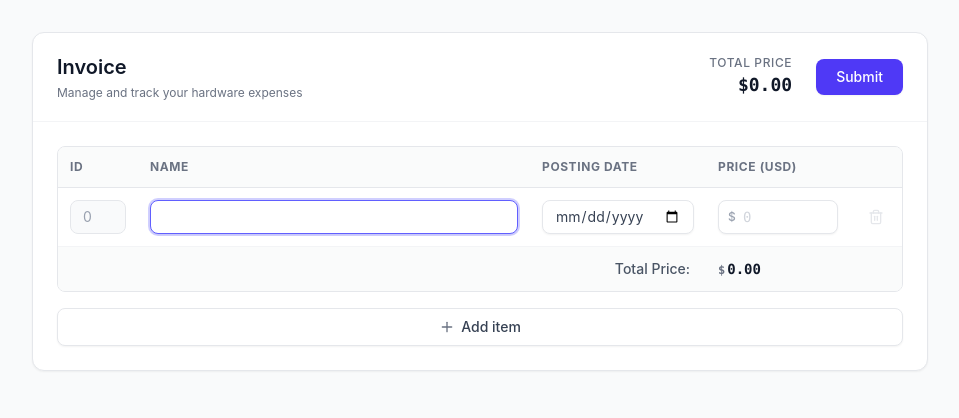
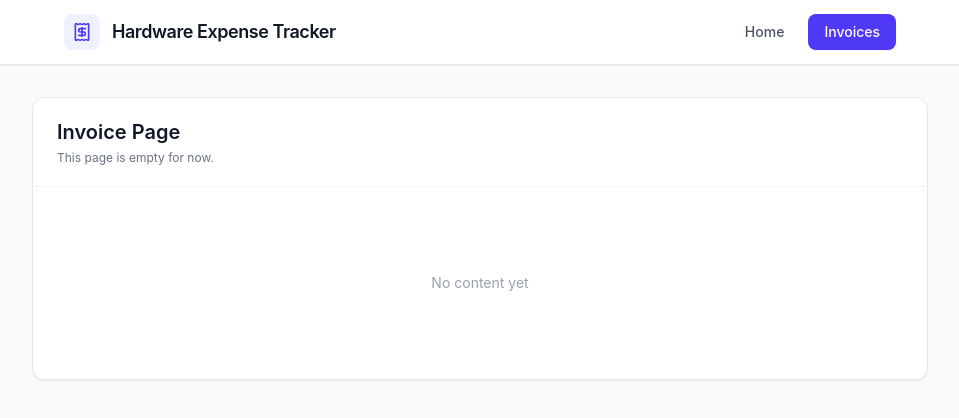
Before and after one commit to polemaster/hardware-expense-tracker, a React (Vite) app in the folder frontend/: page /invoices in a window 1280 px wide. Shown: the top 418 px of the page, without its empty margins (160-1119 px from the left). Built offline with nearby package versions, Linux system fonts and the light colour scheme.

Commit message:
feat: create empty invoices page and create navbar

```diff
--- a/frontend/package.json
+++ b/frontend/package.json
@@ -11,15 +11,18 @@
   },
   "dependencies": {
     "@tailwindcss/vite": "^4.3.3",
+    "@tanstack/react-query": "^5.104.1",
     "clsx": "^2.1.1",
     "lucide-react": "^1.52.0",
     "react": "^19.2.8",
     "react-dom": "^19.2.8",
+    "react-router-dom": "^7.18.4",
     "tailwind-merge": "^3.7.0",
     "tailwindcss": "^4.3.3"
   },
   "devDependencies": {
     "@eslint/js": "^10.0.1",
+    "@tanstack/eslint-plugin-query": "^5.104.1",
     "@types/node": "^24.13.3",
     "@types/react": "^19.2.18",
     "@types/react-dom": "^19.2.7",
--- a/frontend/src/App.tsx
+++ b/frontend/src/App.tsx
@@ -1,10 +1,22 @@
-import { InvoiceCard } from "./components/InvoiceCard";
+import { BrowserRouter, Routes, Route, Navigate } from "react-router-dom";
+import { HomePage } from "./components/HomePage";
+import { InvoicesPage } from "./components/InvoicesPage";
+import { Navbar } from "./components/Navbar";
 
 function App() {
   return (
-    <main className="min-h-screen py-8 px-4 sm:px-6 lg:px-8">
-      <InvoiceCard />
-    </main>
+    <BrowserRouter>
+      <div className="min-h-screen bg-gray-50 flex flex-col">
+        <Navbar />
+        <main className="flex-1 py-8 px-4 sm:px-6 lg:px-8">
+          <Routes>
+            <Route path="/" element={<HomePage />} />
+            <Route path="/invoices" element={<InvoicesPage />} />
+            <Route path="*" element={<Navigate to="/" replace />} />
+          </Routes>
+        </main>
+      </div>
+    </BrowserRouter>
   );
 }
 
--- a/frontend/src/components/InvoiceCard.tsx
+++ b/frontend/src/components/HomePage.tsx
@@ -4,7 +4,7 @@ import { InvoiceItemRow } from "./InvoiceItemRow";
 import { Plus } from "lucide-react";
 import { cn } from "../lib/utils";
 
-export function InvoiceCard() {
+export function HomePage() {
   const columnKeys = ["id", "name", "posting date", "price (USD)"];
 
   const [items, setItems] = useState<InvoiceItem[]>([
@@ -16,10 +16,7 @@ export function InvoiceCard() {
     },
   ]);
 
-  const totalPrice = items.reduce(
-    (sum, item) => sum + (Number(item.priceUSD) || 0),
-    0,
-  );
+  const totalPrice = items.reduce((acc, item) => acc + item.priceUSD, 0);
 
   function updateItem<K extends EditableItemKey>(
     itemId: number,
--- /dev/null
+++ b/frontend/src/components/InvoicesPage.tsx
@@ -0,0 +1,17 @@
+export function InvoicesPage() {
+  return (
+    <div className="w-full max-w-4xl mx-auto bg-white rounded-xl border border-gray-200 shadow-xs overflow-hidden">
+      <div className="px-6 py-5 border-b border-gray-100">
+        <h2 className="text-xl font-semibold text-gray-900 my-0">
+          Invoice Page
+        </h2>
+        <p className="text-xs text-gray-500 mt-1">
+          This page is empty for now.
+        </p>
+      </div>
+      <div className="p-6 text-center text-sm text-gray-400 min-h-48 flex items-center justify-center">
+        No content yet
+      </div>
+    </div>
+  );
+}
--- /dev/null
+++ b/frontend/src/components/NavButtons.tsx
@@ -0,0 +1,31 @@
+import { cn } from "../lib/utils";
+import { NavLink } from "react-router-dom";
+
+export function NavButtons() {
+  const linkClasses =
+    "px-4 py-2 rounded-lg text-sm font-medium transition-colors cursor-pointer";
+  const activeClasses = "bg-indigo-600 text-white shadow-xs";
+  const inactiveClasses = "text-gray-600 hover:text-gray-900 hover:bg-gray-100";
+
+  return (
+    <nav className="flex items-center gap-2" aria-label="Page switcher">
+      <NavLink
+        to="/"
+        className={({ isActive }) =>
+          cn(linkClasses, isActive ? activeClasses : inactiveClasses)
+        }
+      >
+        Home
+      </NavLink>
+      <NavLink
+        to="/invoices"
+        end
+        className={({ isActive }) =>
+          cn(linkClasses, isActive ? activeClasses : inactiveClasses)
+        }
+      >
+        Invoices
+      </NavLink>
+    </nav>
+  );
+}
--- /dev/null
+++ b/frontend/src/components/Navbar.tsx
@@ -0,0 +1,27 @@
+import { NavLink } from "react-router-dom";
+import { Receipt } from "lucide-react";
+import { NavButtons } from "./NavButtons";
+
+export function Navbar() {
+  return (
+    <header className="bg-white border-b border-gray-200 shadow-xs sticky top-0 z-10">
+      <div className="max-w-4xl mx-auto px-4 sm:px-6 lg:px-8">
+        <div className="flex items-center justify-between h-16">
+          <NavLink
+            to="/"
+            className="flex items-center gap-3 hover:opacity-90 transition-opacity"
+          >
+            <div className="p-2 bg-indigo-50 text-indigo-600 rounded-lg">
+              <Receipt className="w-5 h-5" />
+            </div>
+            <span className="font-semibold text-base sm:text-lg text-gray-900 tracking-tight">
+              Hardware Expense Tracker
+            </span>
+          </NavLink>
+
+          <NavButtons />
+        </div>
+      </div>
+    </header>
+  );
+}
```
Also changed, not shown: 1 other file (tests, documents, lock files or other folders).
